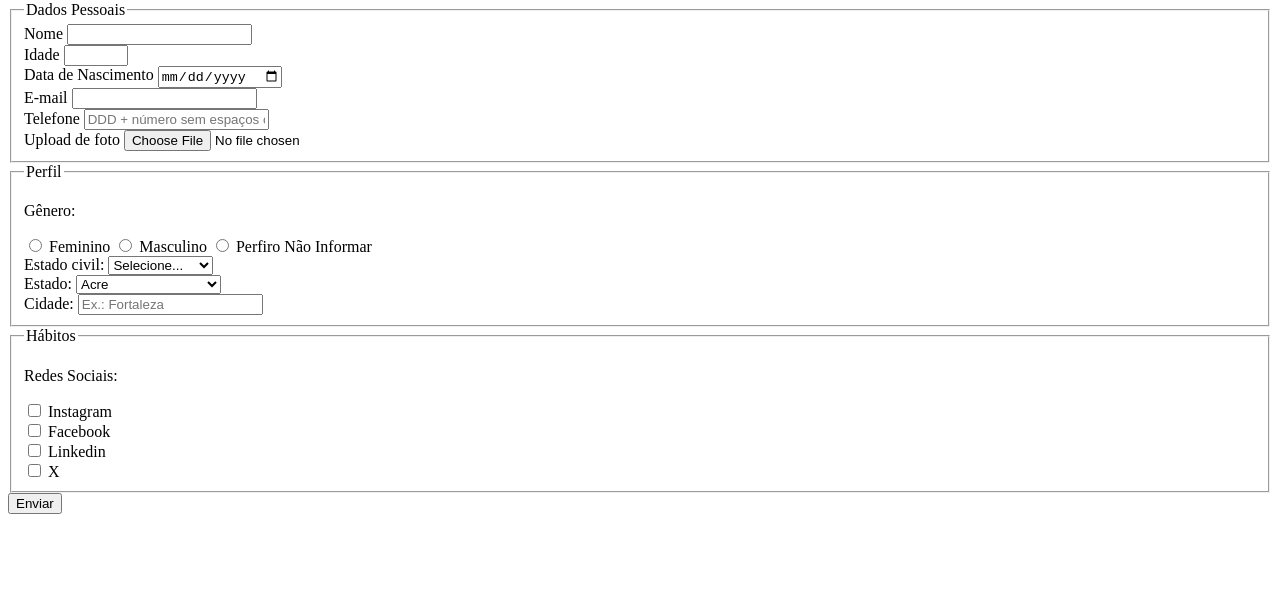
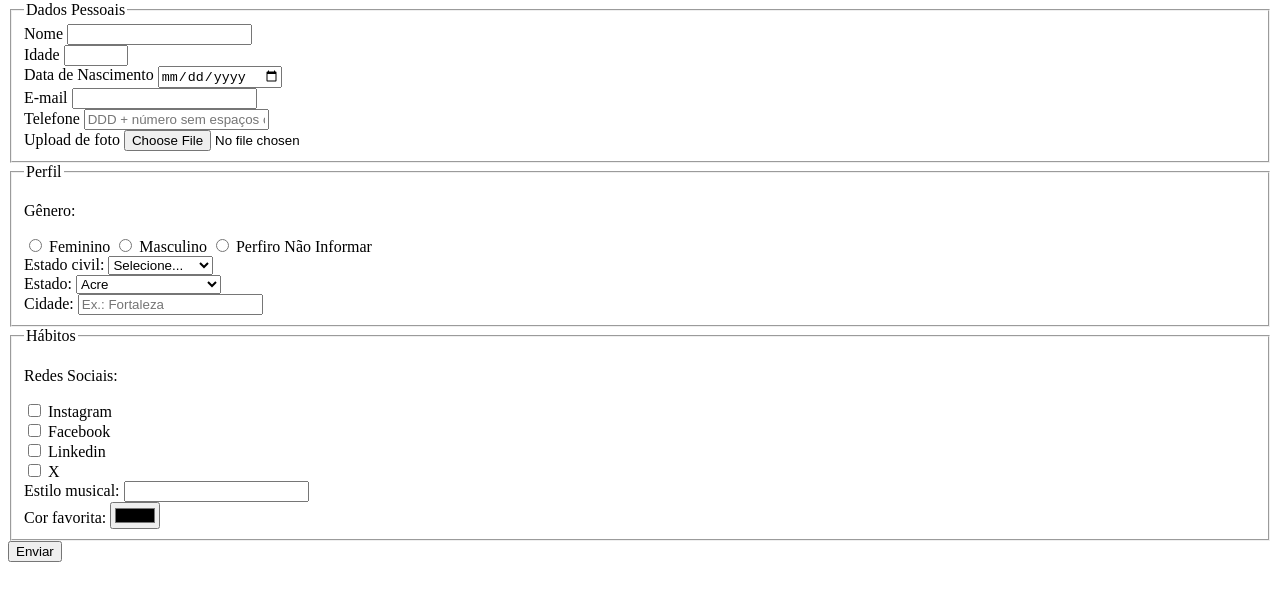
Before and after one commit to ayresdigital/alura-culturama, a plain HTML site: page index.html in a window 1280 px wide. Shown: the part 79-680 px from the top of the page. Drawn offline with Linux system fonts and the light colour scheme.

Commit message:
aula: utilizando datalist e input type color

```diff
--- a/index.html
+++ b/index.html
@@ -150,6 +150,24 @@
           <input id="x" type="checkbox" name="social" value="x" />
           <label for="x">X</label>
           <br />
+
+          <label for="musicStyle">Estilo musical:</label>
+          <input
+            list="styleTypes"
+            id="musicStyle"
+            name="userMusicStyle"
+            type="text"
+          />
+          <datalist id="styleTypes">
+            <option value="Rock"></option>
+            <option value="Pop"></option>
+            <option value="Samba"></option>
+            <option value="Sertanejo"></option>
+          </datalist>
+          <br />
+
+          <label for="favoriteColor">Cor favorita:</label>
+          <input id="favoriteColor" name="userFavoriteColor" type="color" />
         </fieldset>
 
         <button type="submit">Enviar</button>
```
